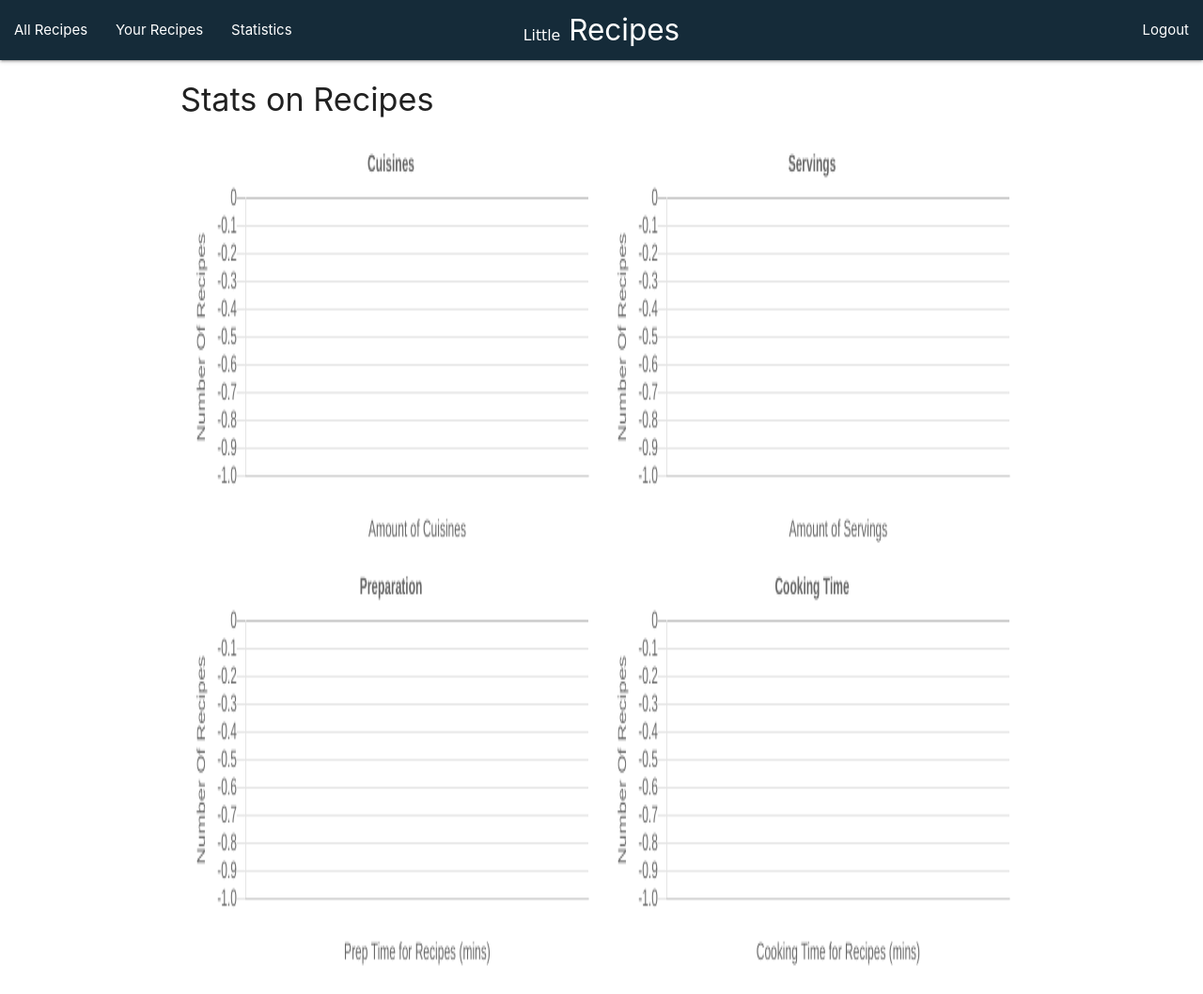
After one commit to Code-Institute-Submissions/RECIPE_WEBPAGE, a Flask app: page /stats/ in a window 1280 px wide. The commit adds this page. Shown: the whole page at 94% size. Run offline with Flask 2, Linux system fonts and the light colour scheme; data that the repository does not hold is empty; some libraries are stand-ins or nearby versions.

Commit message:
added stats to recipes with bar charts for prep,cuisine,cooking time and servings

```diff
--- a/app.py
+++ b/app.py
@@ -1,7 +1,9 @@
 import os
 from flask import Flask, render_template, redirect, request, url_for, flash, session
 import pymysql
+import json
 from werkzeug.utils import secure_filename
+
 """upload path to store photos submitted from recipes"""
 
 UPLOAD_FOLDER = "./static/images"
@@ -443,6 +445,28 @@ def filter_recipes():
 
     return render_template("filter_recipes.html")
 
+@app.route("/stats/")
+def stats():
+
+    cursor.execute("SELECT * FROM RECIPES")
+    recipes = cursor.fetchall()
+
+    Recipes = []
+    for recipe in recipes:
+        recipeDict = {
+            "recipe_name": recipe['recipe_name'],
+            "recipe_time": recipe['time'],
+            "recipe_serves": recipe['serves'],
+            "recipe_prep": recipe['prep'],
+            "recipe_cuisine": recipe['cuisine'],
+        }
+        Recipes.append(recipeDict)
+
+    with open("static/recipes/recipes.json", "w") as json_data:
+        json.dump(Recipes,json_data, indent=4)
+
+    return render_template("stats.html")
+
 @app.route("/logout")
 def logout():
     session.clear()
@@ -452,4 +476,4 @@ def logout():
 if __name__ == "__main__":
     app.run(host=os.environ.get("IP"),
             port=os.environ.get('PORT'),
-            debug=False)
+            debug=True)
--- a/static/css/style.css
+++ b/static/css/style.css
@@ -116,7 +116,12 @@
     border-radius: 12px;
     opacity: 0;
 }
+.recipes_title {
+    font-family: "Comic Sans MS", cursive, sans-serif;
+    text-decoration: underline;
 
+
+}
 .recipe_list h3 {
     margin-top: 10px;
 }
@@ -194,3 +199,7 @@
 .quick-search {
     margin: 0 !important;
 }
+.graphs {
+
+    height: 450px !important;
+}
--- a/static/js/js.js
+++ b/static/js/js.js
@@ -1,7 +1,6 @@
 $(document).ready(function() {
 
     // functions for Initialization
-
     $('.modal').modal();
     $('.sidenav').sidenav();
     $('.slider').slider();
@@ -67,7 +66,6 @@ if(searchBar){
           recipeBoxes = document.querySelectorAll(".recipe-display"),
           recipeTitle = document.querySelectorAll(".recipes_title");
 
-    console.log(recipeBoxes)
 
     for(let i = 0; i < recipeBoxes.length; i++){
 
@@ -90,7 +88,7 @@ const cuisine = document.getElementById("select_cuisine"),
 
 function recipeSearch(e){
     const cuisineValue = cuisine.value.toUpperCase();
-
+    console.log(cuisineValue)
     for(let i = 0; i < recipeBoxes.length; i++){
 
         const title = recipeCuisine[i].innerHTML.toUpperCase();
@@ -108,3 +106,243 @@ const resetSearch = document.getElementById("search_reset");
 function recipeReset(e){
     location.reload();
 }
+
+
+let ServeChart = document.getElementById("ServingsChart");
+    CuisineChart = document.getElementById("CuisinesChart"),
+    PrepChart = document.getElementById("PreparationChart"),
+    CookChart = document.getElementById("CookingTimeChart");
+
+if(CuisineChart || ServeChart || PrepChart || CookChart){
+    function getResults(){
+        fetch('/static/recipes/recipes.json')
+            .then(function(response){
+                return response.json();
+            })
+            .then(function(data){
+
+                let = graphCuisine = [],
+                      graphServes = [],
+                      graphCookingTime = [],
+                      graphPrepTime = [],
+                      totalRecipes = data.length,
+                      color = [];
+
+                data.forEach(function(recipe){
+                    graphCuisine.push(recipe.recipe_cuisine);
+                    graphServes.push(recipe.recipe_serves);
+                    graphCookingTime.push(recipe.recipe_time);
+                    graphPrepTime.push(recipe.recipe_prep);
+                    color.push("#" + Math.floor(Math.random()*16777215).toString(16))
+                });
+
+                function CountRecipes(array){
+                    let numbers = [],
+                        appears = [],
+                        prev;
+
+                    array.sort();
+                    for (let i = 0; i < array.length; i++) {
+                        if(array[i] !== prev){
+                            numbers.push(array[i]);
+                            appears.push(1);
+                        }else {
+                            appears[appears.length-1]++;
+                        }
+                        prev = array[i];
+                    }
+                    return[numbers, appears];
+                }
+
+                function RemoveDuplicatedName(array){
+                    let RemovedDuplicates = []
+                    for(let i = 0; i < array.length; i++){
+                        if(RemovedDuplicates.indexOf(array[i]) == -1){
+                            RemovedDuplicates.push(array[i])
+                        }
+                    }
+                    return RemovedDuplicates
+                }
+
+                let cuisineTotal = CountRecipes(graphCuisine);
+                let cuisineNames = RemoveDuplicatedName(graphCuisine);
+                var myCuisineChart = new Chart(CuisineChart, {
+
+                    type: 'bar',
+                    data: {
+                        labels: cuisineNames,
+                        datasets: [{
+                            data: cuisineTotal[1],
+                            backgroundColor: color,
+                            borderColor: color,
+                            borderWidth: 1
+                        }]
+                    },
+                    options: {
+                        title: {
+    					    display: true,
+    						text: 'Cuisines'
+    					},
+                        legend: {
+                            display: false,
+                        },
+                        scales: {
+                            yAxes: [{
+                                display: true,
+                                scaleLabel: {
+                                        display: true,
+                                        labelString: 'Number Of Recipes',
+                                    },
+                                ticks: {
+                                    beginAtZero:true,
+                                    max: totalRecipes,
+                                }
+                            }],
+                            xAxes: [{
+                                display: true,
+                                scaleLabel: {
+                                        display: true,
+                                        labelString: 'Amount of Cuisines',
+                                    },
+                            }],
+                        }
+                    }
+                });
+
+                let servesTotal = CountRecipes(graphServes);
+                let totalResults = RemoveDuplicatedName(graphServes);
+
+                var myServeChart = new Chart(ServeChart, {
+                    type: 'bar',
+                    data: {
+                        labels: totalResults,
+                            datasets: [{
+                                data: servesTotal[1],
+                                backgroundColor: color,
+                                borderColor: color,
+                                borderWidth: 1
+                            }]
+                        },
+                    options: {
+                        title: {
+    						display: true,
+    						text: 'Servings'
+    					},
+                        legend: {
+                            display: false,
+                        },
+                        scales: {
+                            yAxes: [{
+                                scaleLabel: {
+                                        display: true,
+                                        labelString: 'Number Of Recipes',
+                                    },
+                                 ticks: {
+                                    beginAtZero:true,
+                                    max: totalRecipes,
+                                }
+                            }],
+                            xAxes: [{
+                                display: true,
+                                scaleLabel: {
+                                        display: true,
+                                        labelString: 'Amount of Servings',
+                                    },
+                            }],
+                        }
+                    }
+                });
+
+                let prepTotal = CountRecipes(graphPrepTime);
+
+                var myPrepChart = new Chart(PrepChart, {
+
+                    type: 'bar',
+                    data: {
+                        labels: prepTotal[0],
+                        datasets: [{
+                            label: 'Total amount of recipes ',
+                            data: prepTotal[1],
+                            backgroundColor: color,
+                            borderColor: color,
+                            borderWidth: 1
+                        }]
+                    },
+                    options: {
+                         title: {
+    						display: true,
+    						text: 'Preparation'
+    					},
+                        legend: {
+                            display: false,
+                        },
+                        scales: {
+                            yAxes: [{
+                                scaleLabel: {
+                                        display: true,
+                                        labelString: 'Number Of Recipes',
+                                    },
+                                 ticks: {
+                                    beginAtZero:true,
+                                    max: totalRecipes,
+                                }
+                            }],
+                            xAxes: [{
+                                display: true,
+                                scaleLabel: {
+                                        display: true,
+                                        labelString: 'Prep Time for Recipes (mins)',
+                                    },
+                            }],
+                        }
+                    }
+                });
+
+                let CookingTotal = CountRecipes(graphCookingTime);
+
+                var myCookChart = new Chart(CookChart, {
+
+                    type: 'bar',
+                    data: {
+                        labels: CookingTotal[0],
+                        datasets: [{
+                            label: 'Total amount of recipes ',
+                            data: CookingTotal[1],
+                            backgroundColor: color,
+                            borderColor: color,
+                            borderWidth: 1
+                        }]
+                    },
+                    options: {
+                         title: {
+    						display: true,
+    						text: 'Cooking Time'
+    					},
+                        legend: {
+                            display: false,
+                        },
+                        scales: {
+                            yAxes: [{
+                                scaleLabel: {
+                                        display: true,
+                                        labelString: 'Number Of Recipes',
+                                    },
+                                 ticks: {
+                                    beginAtZero:true,
+                                    max: totalRecipes,
+                                }
+                            }],
+                            xAxes: [{
+                                display: true,
+                                scaleLabel: {
+                                        display: true,
+                                        labelString: 'Cooking Time for Recipes (mins)',
+                                    },
+                            }],
+                        }
+                    }
+                });
+            });
+    }
+    getResults();
+}
--- a/templates/base.html
+++ b/templates/base.html
@@ -18,6 +18,7 @@
                 <ul id="nav-left" class="left hide-on-med-and-down">
                     <li><a href="{{ url_for('main') }}">All Recipes</a></li>
                     <li><a href="{{ url_for('your_recipes') }}">Your Recipes</a></li>
+                    <li><a href="{{ url_for('stats') }}">Statistics</a></li>
                 </ul>
                 <ul id="nav-right" class="right hide-on-med-and-down">
                     <li><a href="{{ url_for('logout') }}">Logout</a></li>
@@ -27,6 +28,7 @@
         <ul class="sidenav" id="mobile-nav">
             <li><a href="{{ url_for('main') }}">All Recipes</a></li>
             <li><a href="{{ url_for('your_recipes') }}">Your Recipes</a></li>
+            <li><a href="{{ url_for('stats') }}">Statistics</a></li>
             <li><a href="{{ url_for('logout') }}">Logout</a></li>
         </ul>
     </header>
@@ -35,14 +37,15 @@
         {% block content %} {% endblock %}
     </div>
 
-
-
+    <script src="https://cdnjs.cloudflare.com/ajax/libs/Chart.js/2.7.3/Chart.min.js"></script>
     <script src="https://code.jquery.com/jquery-3.3.1.slim.min.js" integrity="sha384-q8i/X+965DzO0rT7abK41JStQIAqVgRVzpbzo5smXKp4YfRvH+8abtTE1Pi6jizo" crossorigin="anonymous"></script>
     <script src="https://cdnjs.cloudflare.com/ajax/libs/jquery/3.2.1/jquery.min.js"></script>
     <script src="https://cdnjs.cloudflare.com/ajax/libs/materialize/1.0.0-rc.2/js/materialize.min.js"></script>
     <script type="text/javascript" src="/static/js/js.js"></script>
 
 
+
+
 </body>
 
 </html>
--- a/templates/filter_recipes.html
+++ b/templates/filter_recipes.html
@@ -10,8 +10,8 @@
                 <label for="recipe_name">Recipe Name?</label>
             </div>
             <div class="input-field col s6">
-                <input placeholder="Search by Cuisine" id="cuisine" name="cuisine" type="text" class="validate">
-                <label for="Cuisine">Cuisine?</label></div>
+                <input placeholder="Search by Cuisine or Course" id="cuisine" name="cuisine" type="text" class="validate">
+                <label for="Cuisine">Cuisine / Course?</label></div>
         </div>
         <div class="row">
             <p class="range-field col l4 s4">
--- a/templates/main.html
+++ b/templates/main.html
@@ -14,7 +14,7 @@
     </div>
     <div class="col s3 l4">
         <select id="select_cuisine">
-        <option value="" disabled selected>By Cuisine</option>
+        <option value="" disabled selected>By Cuisine / Course</option>
         {% for cuisine in cuisines %}
         <option value="{{ cuisine.cuisine}}">{{ cuisine.cuisine.capitalize() }}</option>
         {% endfor %}
@@ -40,11 +40,11 @@
 
 <div class="row recipe_wrapper">
     {% for recipe in all_recipes %}
-    <div class="row recipe-display">
+    <div id="recipe-displays" class="row recipe-display">
       <div class="col s7 push-s5">
         <span class="flow-text">
             <p class="recipes_title">Recipe : {{ recipe.recipe_name.capitalize() }}</p>
-            <p class="recipes_cuisine">Cuisine : {{ recipe.cuisine.capitalize() }}</p>
+            <p class="recipes_cuisine">Cuisine / Course : {{ recipe.cuisine.capitalize() }}</p>
             <p>Preparation time: {{ recipe.prep }} mins</p>
             <p>Serves: {{ recipe.serves }} people</p>
             <p>Cooking time: {{ recipe.time }} </p>
--- /dev/null
+++ b/templates/stats.html
@@ -0,0 +1,26 @@
+{% extends "base.html" %}
+{% block content %}
+
+<h4 class="page_title">Stats on Recipes</h4>
+
+<div class="row">
+    <div class="col s12 m6 l6 xl6 offset-m3">
+        <canvas class="graphs" id="CuisinesChart"></canvas>
+    </div>
+     <div class="col s12 m6 l6 xl6 offset-m3">
+        <canvas class="graphs" id="ServingsChart"></canvas>
+    </div>
+    <div class="col s12 m6 l6 xl6 offset-m3">
+         <canvas class="graphs" id="PreparationChart"></canvas>
+    </div>
+    <div class="col s12 m6 l6 xl6 offset-m3">
+         <canvas class="graphs" id="CookingTimeChart"></canvas>
+    </div>
+</div>
+
+
+
+</div>
+<p class="test"></p>
+
+{% endblock %}
```
Also changed, not shown: static/recipes/recipes.json (added, +37 -0 lines), templates/add_recipe.html (+8 -8 lines), static/images/hotpot.jpg (added), 1 other file.
